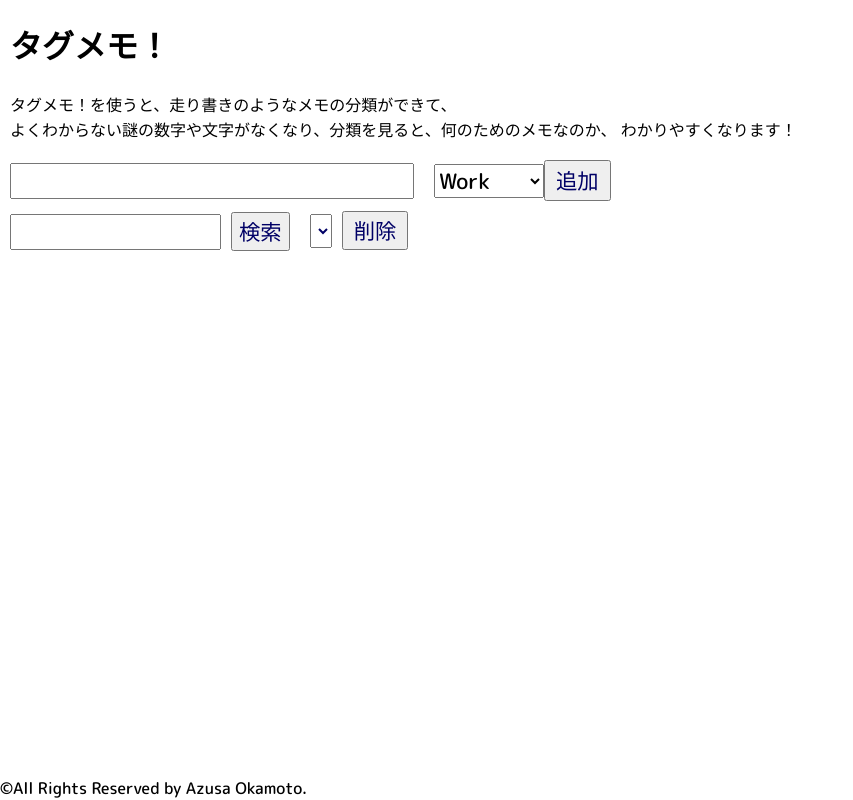
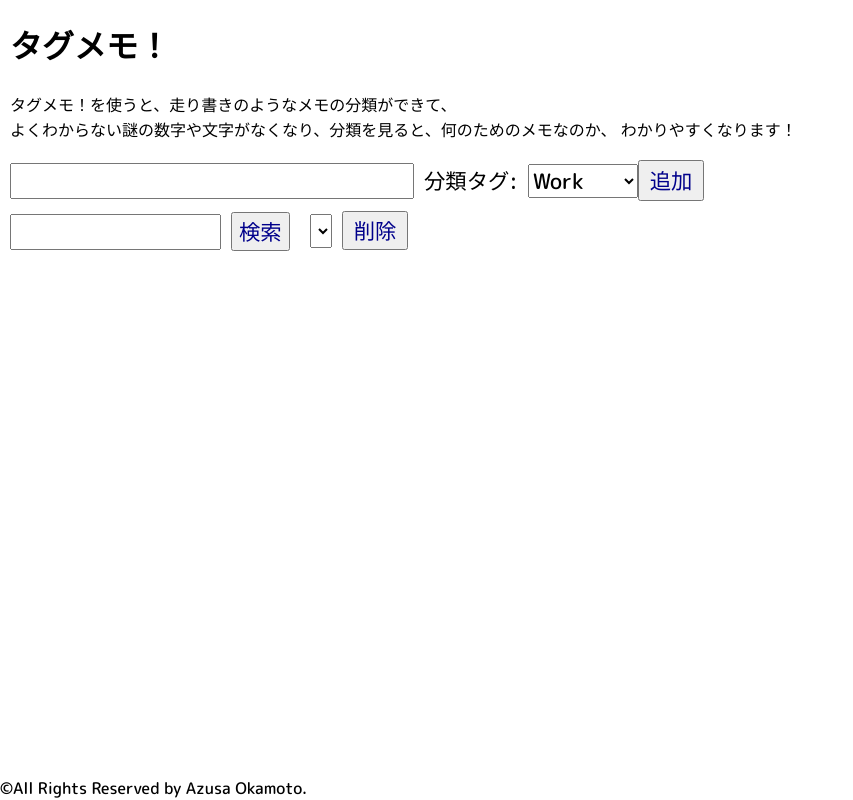
Before and after one commit to azufb/MemoAppwithRedux, a React (Create React App) app in the folder reduxmemoapp/: page / in a window 1280 px wide. Shown: the whole page, without its empty margins (0-853 px from the left). Built offline with nearby package versions, Linux system fonts and the light colour scheme.

Commit message:
レスポンシブ対応とボタン操作時のデザイン変更

```diff
--- a/reduxmemoapp/src/AddForm.js
+++ b/reduxmemoapp/src/AddForm.js
@@ -41,15 +41,16 @@ class AddForm extends Component {
     render() {
         return (
             <div>
-                <form onSubmit={ this.doAction }>
-                    <input className="input" type="text" size="20" onChange={ this.doChange }
+                <form className='addForm' onSubmit={ this.doAction }>
+                    <input className='input' type='text' size='20' onChange={ this.doChange }
                         value={ this.state.message } required />
-                    <select className="select" onChange={ this.doSelected }>
+                    <span className='selectTag'>分類タグ:</span>
+                    <select className='select' onChange={ this.doSelected }>
                         <option>Work</option>
                         <option>Vacation</option>
                         <option>Money</option>
                     </select>
-                    <input className="addBtn" type="submit" value="追加" />
+                    <input className='addBtn' type='submit' value='追加' />
                 </form>
             </div>
         );
--- a/reduxmemoapp/src/App.css
+++ b/reduxmemoapp/src/App.css
@@ -37,11 +37,6 @@
   }
 }
 
-.disp {
-  display: flex;
-  word-wrap: break-word;
-}
-
 h1 {
   margin-left: 10px;
   font-family: 'M PLUS Rounded 1c', sans-serif;
@@ -55,9 +50,14 @@ h1 {
 .input {
   font-family: 'M PLUS Rounded 1c', sans-serif;
   font-size: 16pt;
-  color: #006;
+  color: black;
   padding: 0px;
   margin: 5px 10px;
+}
+
+.selectTag {
+  font-family: 'M PLUS Rounded 1c', sans-serif;
+  font-size: 16pt;
 }
 
 .select {
@@ -69,8 +69,12 @@ h1 {
 .addBtn {
   font-family: 'M PLUS Rounded 1c', sans-serif;
   font-size: 16pt;
-  color: #006;
+  color: darkblue;
   padding: 2px 10px;
+}
+
+.addBtn:hover, .addBtn:active {
+  background-color: lightblue;
 }
 
 .findAndDelete {
@@ -79,26 +83,41 @@ h1 {
 
 .find {
   margin: 5px 0px 5px 0px;
+  font-family: 'M PLUS Rounded 1c', sans-serif;
+  color: black;
 }
 
 .findBtn {
   font-family: 'M PLUS Rounded 1c', sans-serif;
   font-size: 16pt;
-  color: #006;
+  color: darkblue;
   padding-left: 1px 10px;
+}
+
+.findBtn:hover, .findBtn:active {
+  background-color: lightblue;
 }
 
 .delete {
   margin: 5px 0px 5px 10px;
   width: 300px;
   font-family: 'M PLUS Rounded 1c', sans-serif;
+  color: black;
 }
 
 .deleteBtn {
   font-family: 'M PLUS Rounded 1c', sans-serif;
   font-size: 16pt;
-  color: #006;
+  color: darkblue;
   padding: 1px 10px;
+}
+
+.deleteBtn:hover, .deleteBtn:active {
+  background-color: lightblue;
+}
+
+.disp {
+  display: flex;
 }
 
 .memo {
@@ -107,11 +126,11 @@ h1 {
   font-size: 16pt;
   font-weight: bold;
   background-color: white;
-  color: darkblue;
+  color: black;
   padding: 10px;
   border: 1px solid lightblue;
   min-width: 300px;
-  word-break: break-all;
+  word-wrap: break-word;
 }
 
 .memoP {
@@ -122,5 +141,58 @@ h1 {
   padding: 10px;
   border: 1px solid lightblue;
   min-width: 100px;
-  word-break: break-all;
 }
+
+@media (max-width: 767px) {
+  .addForm {
+    display: flex;
+  }
+
+  .addBtn:hover, .addBtn:active {
+    background-color: lightblue;
+  }
+
+  .selectTag {
+    margin-left: 0px;
+  }
+
+  .findBtn:hover, .findBtn:active {
+    background-color: lightblue;
+  }
+
+  .deleteBtn:hover, .deleteBtn:active {
+    background-color: lightblue;
+  }
+
+  .disp {
+    display: block;
+    margin: 0px 10px 0px 10px;
+    border: 1px solid lightblue;
+  }
+
+  .memo {
+    margin: 0px 10px 0px 10px;
+    font-family: 'M PLUS Rounded 1c', sans-serif;
+    font-size: 16pt;
+    font-weight: bold;
+    background-color: white;
+    color: black;
+    padding: 10px;
+    border: none;
+    min-width: 200px;
+    word-wrap: break-word;
+  }
+
+  .memoP {
+    margin: 0px 10px 0px 10px;
+    padding-top: 0px;
+    padding-bottom: 0px;
+    font-family: 'M PLUS Rounded 1c', sans-serif;
+    font-size: 12pt;
+    font-weight: bold;
+    background-color: white;
+    border: none;
+    color: darkblue;
+  }
+
+}
--- a/reduxmemoapp/src/DelForm.js
+++ b/reduxmemoapp/src/DelForm.js
@@ -37,11 +37,11 @@ class DelForm extends Component {
         return (
             <div>
                 <form onSubmit={ this.doAction }>
-                    <select className="input" onChange={ this.doChange }
-                        defaultValue="-1">
+                    <select className='input' onChange={ this.doChange }
+                        defaultValue='-1'>
                         { items }
                     </select>
-                <input className="deleteBtn" type="submit" value="削除" />
+                <input className='deleteBtn' type='submit' value='削除' />
                 </form>
             </div>
         );
--- a/reduxmemoapp/src/FindForm.js
+++ b/reduxmemoapp/src/FindForm.js
@@ -28,9 +28,9 @@ class FindForm extends Component {
     render() {
         return (
             <form onSubmit={ this.doAction }>
-                <input className="input" type="text" size="10" onChange={ this.doChange }
+                <input className='input' type='text' size='10' onChange={ this.doChange }
                     value={ this.state.message } />
-                <input className="findBtn" type="submit" value="検索" />
+                <input className='findBtn' type='submit' value='検索' />
             </form>
         );
     }
--- a/reduxmemoapp/src/Item.js
+++ b/reduxmemoapp/src/Item.js
@@ -5,10 +5,10 @@ class Item extends Component {
 
     render() {
         return (
-            <div className="disp">
-                <p className="memo">{ this.props.value.message }</p>
-                <p className="memoP">{ this.props.value.created }</p>
-                <p className="memoP">{ this.props.value.selected }</p>
+            <div className='disp'>
+                <p className='memo'>{ this.props.value.message }</p>
+                <p className='memoP'>{ this.props.value.selected }</p>
+                <p className='memoP'>{ this.props.value.created }</p>
             </div>
         );
     }
```
Also changed, not shown: reduxmemoapp/src/App.js (+7 -7 lines).
